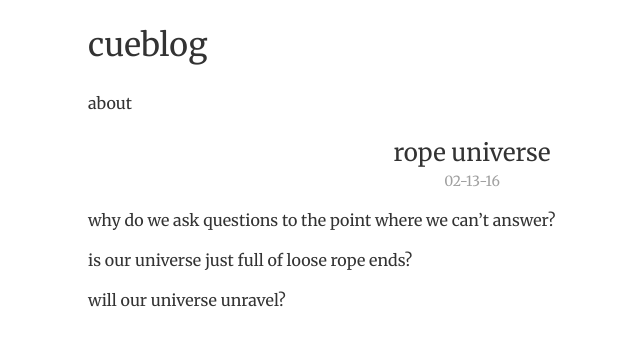
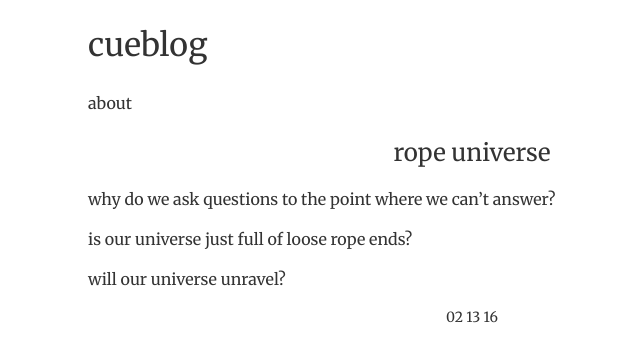
Before and after one commit to yvan/yvan.github.io, a Jekyll site: the page built from _posts/2016-02-13-rope-universe.md, in a window 1280 px wide. Shown: the top 362 px of the page, without its empty margins (168-808 px from the left). Built offline with Jekyll 4.4.1, drawn with Linux system fonts in a browser that asks for light colours.

Commit message:
date changed to bottom, got rid of color

```diff
--- a/_config.yml
+++ b/_config.yml
@@ -1,6 +1,6 @@
 title: cueblog
 
-date_format: "%m-%d-%y"
+date_format: "%m %d %y"
 
 # Build settings
 markdown: kramdown
--- a/_layouts/post.html
+++ b/_layouts/post.html
@@ -3,7 +3,6 @@ layout: default
 ---
 <article class="post">
     <h2 class="post-header">{{ page.title }}</h2>
-    <p class="post-meta">{{ page.date | date: site.date_format }}</p>
     {{ content }}
     {% if site.disqus_shortname %}
       <div id="disqus_thread"></div>
@@ -17,4 +16,5 @@ layout: default
         })();
       </script>
     {% endif %}
+    <p class="post-meta">{{ page.date | date: site.date_format }}</p>
 </article>
--- a/_sass/_layout.scss
+++ b/_sass/_layout.scss
@@ -52,7 +52,6 @@ main {
     .post-meta {
         margin: 0;
         text-align: center;
-        color: $meta-color;
         font-size: $small-font-size;
     }
 }
```
